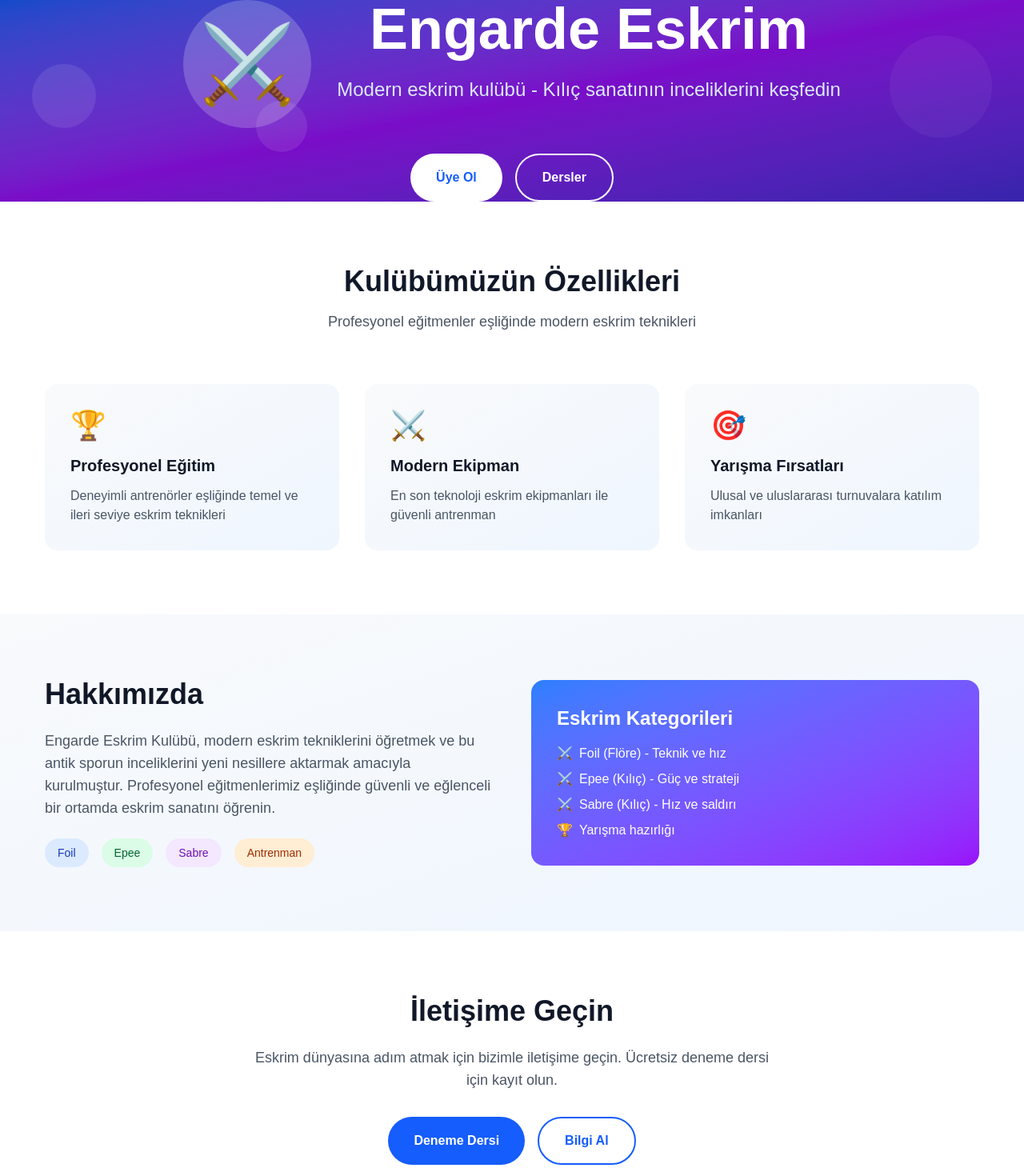
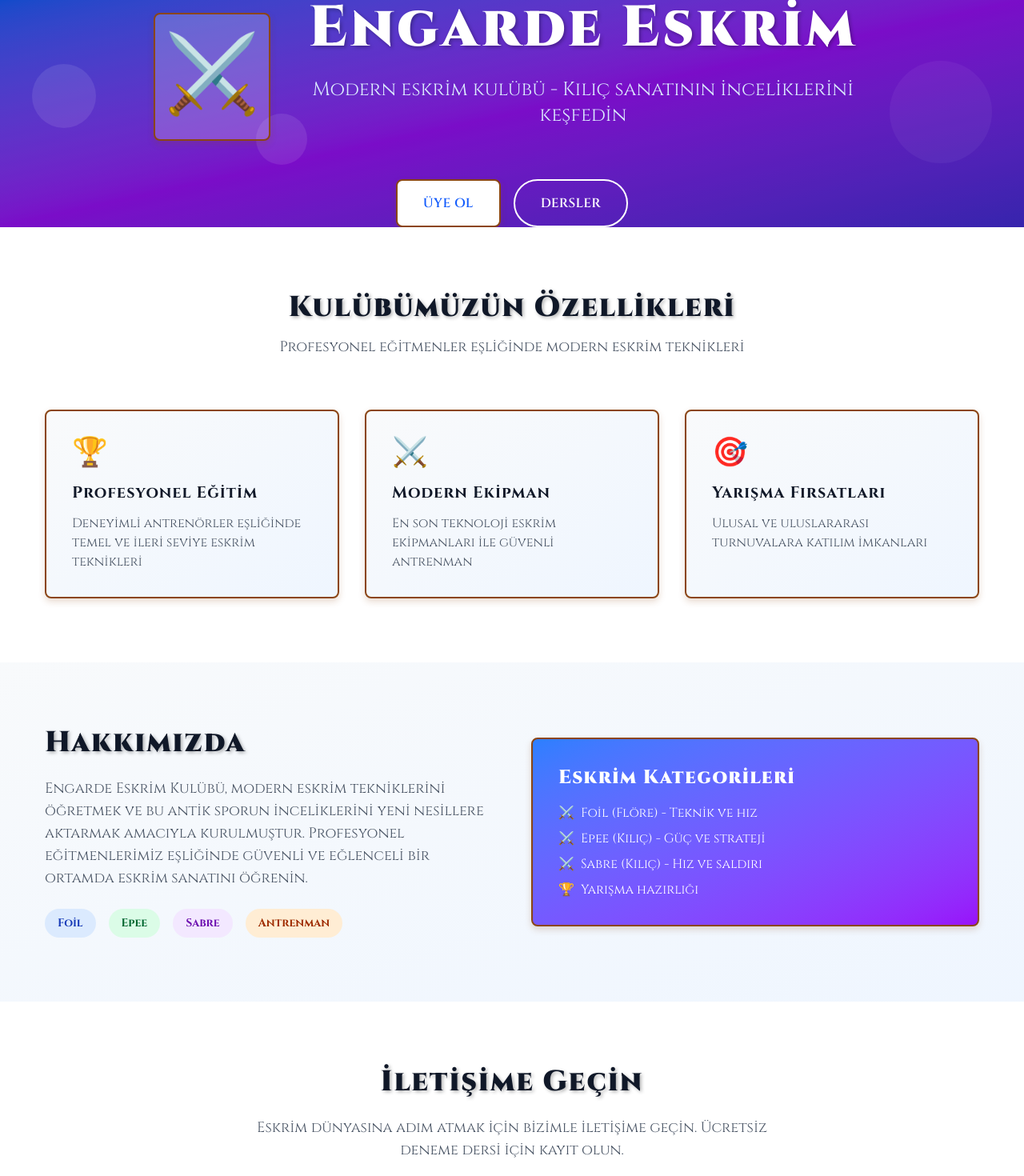
Before and after one commit to woodartcrafts/engarde-eskrim-kulubu, a Next.js app: page / in a window 1280 px wide. Shown: the top 1470 px of the page at 80% size. Built offline with nearby package versions, Linux system fonts and the light colour scheme.

Commit message:
Şövalye/kral tarzı yazı tipi eklendi - Cinzel font ile tüm site güncellendi

```diff
--- a/src/app/globals.css
+++ b/src/app/globals.css
@@ -8,7 +8,7 @@
 @theme inline {
   --color-background: var(--background);
   --color-foreground: var(--foreground);
-  --font-sans: var(--font-geist-sans);
+  --font-cinzel: var(--font-cinzel);
   --font-mono: var(--font-geist-mono);
 }
 
@@ -22,7 +22,38 @@
 body {
   background: var(--background);
   color: var(--foreground);
-  font-family: Arial, Helvetica, sans-serif;
+  font-family: 'Cinzel', serif;
+  font-weight: 400;
+}
+
+/* Şövalye/Kral Tarzı Yazı Tipi Stilleri */
+.font-cinzel {
+  font-family: 'Cinzel', serif;
+}
+
+.font-cinzel-bold {
+  font-family: 'Cinzel', serif;
+  font-weight: 700;
+}
+
+.font-cinzel-black {
+  font-family: 'Cinzel', serif;
+  font-weight: 900;
+}
+
+/* Başlıklar için özel stiller */
+h1, h2, h3, h4, h5, h6 {
+  font-family: 'Cinzel', serif;
+  font-weight: 700;
+  letter-spacing: 0.05em;
+}
+
+/* Butonlar için şövalye tarzı */
+.btn-knight {
+  font-family: 'Cinzel', serif;
+  font-weight: 600;
+  letter-spacing: 0.02em;
+  text-transform: uppercase;
 }
 
 /* Custom Animations */
@@ -118,3 +149,18 @@ html {
   transform: translateY(-5px);
   box-shadow: 0 10px 25px rgba(0, 0, 0, 0.1);
 }
+
+/* Şövalye tarzı dekoratif elementler */
+.knight-border {
+  border: 2px solid #8B4513;
+  border-radius: 8px;
+  box-shadow: 0 4px 8px rgba(139, 69, 19, 0.2);
+}
+
+.knight-gradient {
+  background: linear-gradient(135deg, #8B4513 0%, #D2691E 50%, #CD853F 100%);
+}
+
+.knight-text-shadow {
+  text-shadow: 2px 2px 4px rgba(0, 0, 0, 0.3);
+}
--- a/src/app/layout.tsx
+++ b/src/app/layout.tsx
@@ -1,10 +1,11 @@
 import type { Metadata } from "next";
-import { Geist, Geist_Mono } from "next/font/google";
+import { Cinzel, Geist_Mono } from "next/font/google";
 import "./globals.css";
 
-const geistSans = Geist({
-  variable: "--font-geist-sans",
+const cinzel = Cinzel({
+  variable: "--font-cinzel",
   subsets: ["latin"],
+  weight: ["400", "500", "600", "700", "800", "900"],
 });
 
 const geistMono = Geist_Mono({
@@ -28,7 +29,7 @@ export default function RootLayout({
   return (
     <html lang="tr">
       <body
-        className={`${geistSans.variable} ${geistMono.variable} antialiased bg-gradient-to-br from-slate-50 to-blue-50 dark:from-slate-900 dark:to-slate-800 min-h-screen`}
+        className={`${cinzel.variable} ${geistMono.variable} antialiased bg-gradient-to-br from-slate-50 to-blue-50 dark:from-slate-900 dark:to-slate-800 min-h-screen font-cinzel`}
       >
         {children}
       </body>
--- a/src/app/page.tsx
+++ b/src/app/page.tsx
@@ -9,23 +9,23 @@ export default function Home() {
         <div className="relative z-10 container mx-auto px-4 py-20 lg:py-32">
           <div className="text-center max-w-4xl mx-auto">
             <div className="flex flex-col lg:flex-row items-center justify-center gap-8 mb-8">
-              <div className="w-32 h-32 lg:w-40 lg:h-40 bg-white/20 rounded-full flex items-center justify-center animate-fade-in">
+              <div className="w-32 h-32 lg:w-40 lg:h-40 bg-white/20 rounded-full flex items-center justify-center animate-fade-in knight-border">
                 <div className="text-6xl lg:text-8xl">⚔️</div>
               </div>
               <div>
-                <h1 className="text-4xl md:text-6xl lg:text-7xl font-bold mb-6 animate-fade-in">
+                <h1 className="text-4xl md:text-6xl lg:text-7xl font-bold mb-6 animate-fade-in font-cinzel-black knight-text-shadow">
                   Engarde Eskrim
                 </h1>
-                <p className="text-xl md:text-2xl mb-8 text-blue-100 animate-fade-in-delay">
+                <p className="text-xl md:text-2xl mb-8 text-blue-100 animate-fade-in-delay font-cinzel">
                   Modern eskrim kulübü - Kılıç sanatının inceliklerini keşfedin
                 </p>
               </div>
             </div>
             <div className="flex flex-col sm:flex-row gap-4 justify-center animate-fade-in-delay-2">
-              <button className="bg-white text-blue-600 px-8 py-4 rounded-full font-semibold hover:bg-blue-50 transition-all duration-300 transform hover:scale-105">
+              <button className="bg-white text-blue-600 px-8 py-4 rounded-full font-semibold hover:bg-blue-50 transition-all duration-300 transform hover:scale-105 btn-knight knight-border">
                 Üye Ol
               </button>
-              <button className="border-2 border-white text-white px-8 py-4 rounded-full font-semibold hover:bg-white hover:text-blue-600 transition-all duration-300 transform hover:scale-105">
+              <button className="border-2 border-white text-white px-8 py-4 rounded-full font-semibold hover:bg-white hover:text-blue-600 transition-all duration-300 transform hover:scale-105 btn-knight">
                 Dersler
               </button>
             </div>
@@ -42,10 +42,10 @@ export default function Home() {
       <section className="py-20 bg-white dark:bg-slate-900">
         <div className="container mx-auto px-4">
           <div className="text-center mb-16">
-            <h2 className="text-3xl md:text-4xl font-bold text-gray-900 dark:text-white mb-4">
+            <h2 className="text-3xl md:text-4xl font-bold text-gray-900 dark:text-white mb-4 font-cinzel-black knight-text-shadow">
               Kulübümüzün Özellikleri
             </h2>
-            <p className="text-lg text-gray-600 dark:text-gray-300 max-w-2xl mx-auto">
+            <p className="text-lg text-gray-600 dark:text-gray-300 max-w-2xl mx-auto font-cinzel">
               Profesyonel eğitmenler eşliğinde modern eskrim teknikleri
             </p>
           </div>
@@ -68,12 +68,12 @@ export default function Home() {
                 icon: "🎯"
               }
             ].map((feature, index) => (
-              <div key={index} className="bg-gradient-to-br from-gray-50 to-blue-50 dark:from-slate-800 dark:to-slate-700 p-8 rounded-2xl hover:transform hover:scale-105 transition-all duration-300">
+              <div key={index} className="bg-gradient-to-br from-gray-50 to-blue-50 dark:from-slate-800 dark:to-slate-700 p-8 rounded-2xl hover:transform hover:scale-105 transition-all duration-300 knight-border">
                 <div className="text-4xl mb-4">{feature.icon}</div>
-                <h3 className="text-xl font-semibold text-gray-900 dark:text-white mb-3">
+                <h3 className="text-xl font-semibold text-gray-900 dark:text-white mb-3 font-cinzel-bold">
                   {feature.title}
                 </h3>
-                <p className="text-gray-600 dark:text-gray-300">
+                <p className="text-gray-600 dark:text-gray-300 font-cinzel">
                   {feature.description}
                 </p>
               </div>
@@ -87,34 +87,34 @@ export default function Home() {
         <div className="container mx-auto px-4">
           <div className="grid lg:grid-cols-2 gap-12 items-center">
             <div>
-              <h2 className="text-3xl md:text-4xl font-bold text-gray-900 dark:text-white mb-6">
+              <h2 className="text-3xl md:text-4xl font-bold text-gray-900 dark:text-white mb-6 font-cinzel-black knight-text-shadow">
                 Hakkımızda
               </h2>
-              <p className="text-lg text-gray-600 dark:text-gray-300 mb-6">
+              <p className="text-lg text-gray-600 dark:text-gray-300 mb-6 font-cinzel">
                 Engarde Eskrim Kulübü, modern eskrim tekniklerini öğretmek ve
                 bu antik sporun inceliklerini yeni nesillere aktarmak amacıyla kurulmuştur.
                 Profesyonel eğitmenlerimiz eşliğinde güvenli ve eğlenceli bir ortamda
                 eskrim sanatını öğrenin.
               </p>
               <div className="flex flex-wrap gap-4">
-                <span className="bg-blue-100 text-blue-800 px-4 py-2 rounded-full text-sm font-medium">
+                <span className="bg-blue-100 text-blue-800 px-4 py-2 rounded-full text-sm font-medium font-cinzel-bold">
                   Foil
                 </span>
-                <span className="bg-green-100 text-green-800 px-4 py-2 rounded-full text-sm font-medium">
+                <span className="bg-green-100 text-green-800 px-4 py-2 rounded-full text-sm font-medium font-cinzel-bold">
                   Epee
                 </span>
-                <span className="bg-purple-100 text-purple-800 px-4 py-2 rounded-full text-sm font-medium">
+                <span className="bg-purple-100 text-purple-800 px-4 py-2 rounded-full text-sm font-medium font-cinzel-bold">
                   Sabre
                 </span>
-                <span className="bg-orange-100 text-orange-800 px-4 py-2 rounded-full text-sm font-medium">
+                <span className="bg-orange-100 text-orange-800 px-4 py-2 rounded-full text-sm font-medium font-cinzel-bold">
                   Antrenman
                 </span>
               </div>
             </div>
             <div className="relative">
-              <div className="bg-gradient-to-br from-blue-500 to-purple-600 p-8 rounded-2xl text-white">
-                <h3 className="text-2xl font-bold mb-4">Eskrim Kategorileri</h3>
-                <ul className="space-y-2">
+              <div className="bg-gradient-to-br from-blue-500 to-purple-600 p-8 rounded-2xl text-white knight-border">
+                <h3 className="text-2xl font-bold mb-4 font-cinzel-black">Eskrim Kategorileri</h3>
+                <ul className="space-y-2 font-cinzel">
                   <li className="flex items-center">
                     <span className="mr-2">⚔️</span>
                     Foil (Flöre) - Teknik ve hız
@@ -141,18 +141,18 @@ export default function Home() {
       {/* Contact Section */}
       <section className="py-20 bg-white dark:bg-slate-900">
         <div className="container mx-auto px-4 text-center">
-          <h2 className="text-3xl md:text-4xl font-bold text-gray-900 dark:text-white mb-6">
+          <h2 className="text-3xl md:text-4xl font-bold text-gray-900 dark:text-white mb-6 font-cinzel-black knight-text-shadow">
             İletişime Geçin
           </h2>
-          <p className="text-lg text-gray-600 dark:text-gray-300 mb-8 max-w-2xl mx-auto">
+          <p className="text-lg text-gray-600 dark:text-gray-300 mb-8 max-w-2xl mx-auto font-cinzel">
             Eskrim dünyasına adım atmak için bizimle iletişime geçin.
             Ücretsiz deneme dersi için kayıt olun.
           </p>
           <div className="flex flex-col sm:flex-row gap-4 justify-center">
-            <button className="bg-blue-600 text-white px-8 py-4 rounded-full font-semibold hover:bg-blue-700 transition-all duration-300 transform hover:scale-105">
+            <button className="bg-blue-600 text-white px-8 py-4 rounded-full font-semibold hover:bg-blue-700 transition-all duration-300 transform hover:scale-105 btn-knight knight-border">
               Deneme Dersi
             </button>
-            <button className="border-2 border-blue-600 text-blue-600 px-8 py-4 rounded-full font-semibold hover:bg-blue-600 hover:text-white transition-all duration-300 transform hover:scale-105">
+            <button className="border-2 border-blue-600 text-blue-600 px-8 py-4 rounded-full font-semibold hover:bg-blue-600 hover:text-white transition-all duration-300 transform hover:scale-105 btn-knight">
               Bilgi Al
             </button>
           </div>
@@ -163,13 +163,13 @@ export default function Home() {
       <footer className="bg-gray-900 text-white py-12">
         <div className="container mx-auto px-4 text-center">
           <div className="mb-8">
-            <h3 className="text-2xl font-bold mb-4">Engarde Eskrim Kulübü</h3>
-            <p className="text-gray-400">
+            <h3 className="text-2xl font-bold mb-4 font-cinzel-black">Engarde Eskrim Kulübü</h3>
+            <p className="text-gray-400 font-cinzel">
               Modern eskrim teknikleri ve profesyonel eğitim
             </p>
           </div>
           <div className="border-t border-gray-800 pt-8">
-            <p className="text-gray-400">
+            <p className="text-gray-400 font-cinzel">
               © 2024 Engarde Eskrim Kulübü. Tüm hakları saklıdır.
             </p>
           </div>
```
